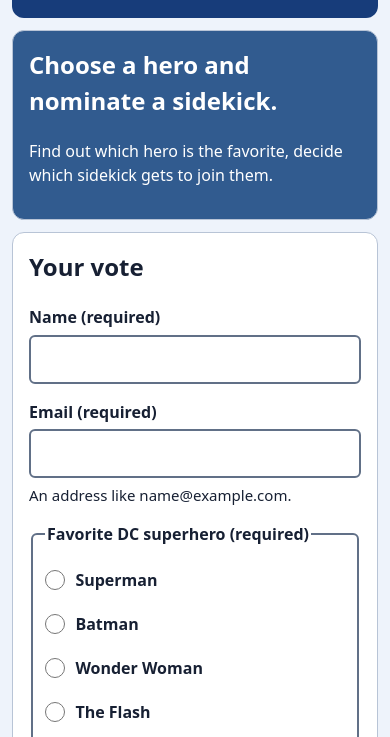
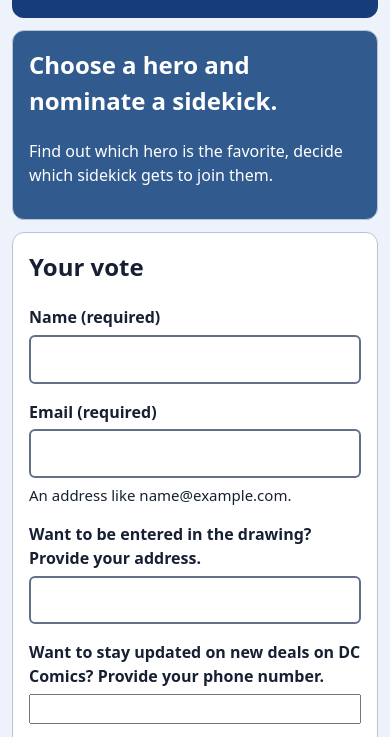
Before and after one commit to meilizackrison/meilizackrison.github.io, a plain HTML site: page prototypes/p04-responsive-and-forms/index.html in a window 390 px wide. Shown: the part 95-832 px from the top of the page. Drawn offline with Linux system fonts and the light colour scheme.

Commit message:
adding phone and address section to check autocomplete on my phone

```diff
--- a/prototypes/p04-responsive-and-forms/index.html
+++ b/prototypes/p04-responsive-and-forms/index.html
@@ -33,6 +33,18 @@
             <input id="email" name="email" type="email" autocomplete="email" required aria-describedby="email-hint email-error">
             <p class="hint" id="email-hint">An address like name@example.com.</p>
             <p class="field-error" id="email-error">Enter a valid email address.</p>
+          </div>
+
+          <div class="form-field">
+            <label for="address">Want to be entered in the drawing? Provide your address.</label>
+            <input id="address" name="address" type="text" autocomplete="street-address" required aria-describedby="address-error">
+            <p class="field-error" id="address-error">Enter your address.</p>
+          </div>
+
+          <div class="form-field">
+            <label for="phone">Want to stay updated on new deals on DC Comics? Provide your phone number.</label>
+            <input id="phone" name="phone" type="tel" autocomplete="tel" required aria-describedby="phone-error">
+            <p class="field-error" id="phone-error">Enter your phone number.</p>
           </div>
 
           <fieldset class="hero-options">
```
